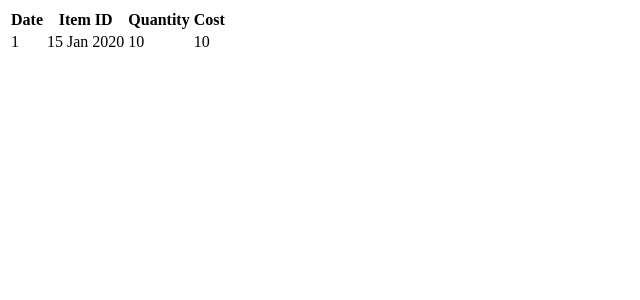
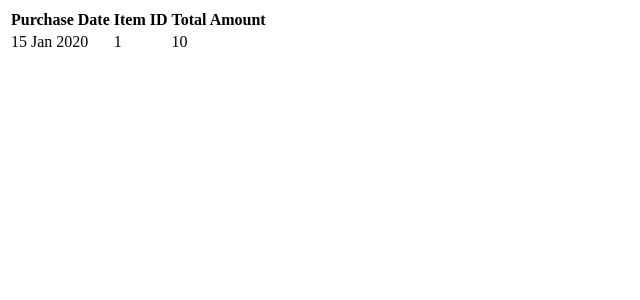
Before and after one commit to threebirdsandabill/nozama, a Node project: template assets/scripts/templates/order-history.handlebars in a window 1280 px wide. Shown: the top 300 px of the page, without its empty margins (0-640 px from the left). Run offline with Node 20 templates, Linux system fonts and the light colour scheme; the template is opened without the code that fills it: most values are stand-ins (such as "Sample title", 1, 10 or a date in 2020).

Commit message:
Fixed order history event api ui chain

```diff
--- a/assets/scripts/app/cart.js
+++ b/assets/scripts/app/cart.js
@@ -5,8 +5,7 @@
 const updateCartArray = function (itemId, itemQty, itemPrice, updateType) {
   const cartItems = store.user.cart
   console.log('itemid', itemId)
-//  console.log('in here with cart items of', cartItems)
-
+  // console.log('in here with cart items of', cartItems)
   const checkIfItemExists = function (itemId) {
     for (let i = 0; i < cartItems.length; i++) {
     //  console.log('value of itemId at loop is', cartItems[i].itemId._id)
@@ -31,7 +30,7 @@
       console.log('in the if')
       const newItem = {
         itemId: itemId,
-        itemQty: itemQty
+        itemQty: itemQty,
         itemPrice: itemPrice
       }
       cartItems.push(newItem)
--- a/assets/scripts/templates/order-history.handlebars
+++ b/assets/scripts/templates/order-history.handlebars
@@ -4,19 +4,17 @@
       <table id="clientOrderHistory" class="table table-bordered nowrap">
         <thead>
           <tr>
-            <th>Date</th>
+            <th>Purchase Date</th>
             <th>Item ID</th>
-            <th>Quantity</th>
-            <th>Cost</th>
+            <th>Total Amount</th>
           </tr>
         </thead>
         {{#if orders}}
         <tbody>
         {{#each orders as |order|}}
           <tr>
+            <td>{{order.orderDate}}</td>
             <td>{{order.id}}</td>
-            <td>{{order.orderDate}}</td>
-            <td>{{order.quantity}}</td>
             <td>{{order.cost}}</td>
           </tr>
         {{/each}}
```
Also changed, not shown: assets/scripts/app/api.js (+14 -1 lines), assets/scripts/app/events.js (+5 -3 lines), assets/scripts/app/ui.js (+14 -2 lines).
